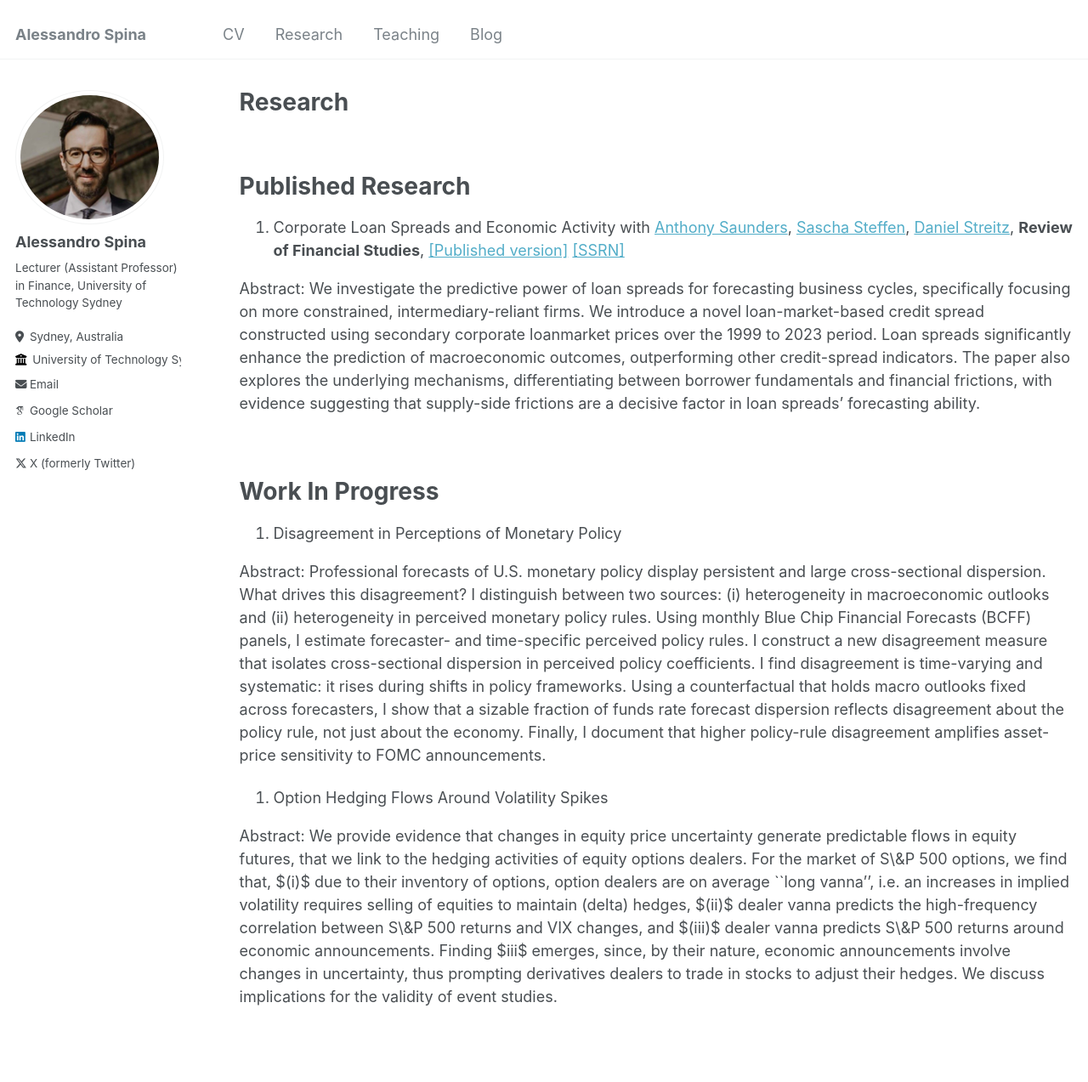
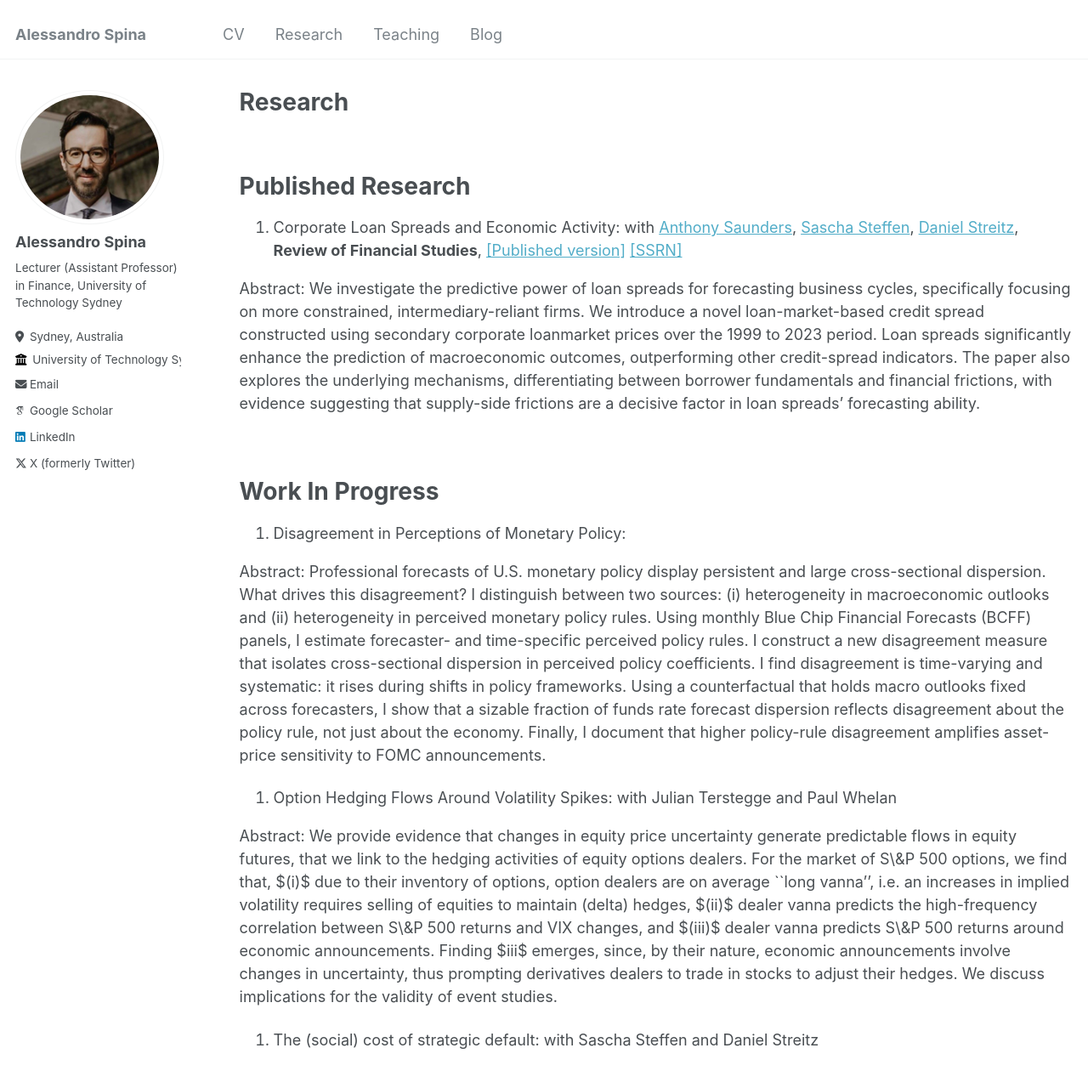
Before and after one commit to aspi6246/aspi6246.github.io, a Jekyll site: the page built from _pages/publications.md, in a window 1280 px wide and 1400 px high. Shown: the top 1273 px of the window at 85% size. Built offline with Jekyll 4.4.1, drawn with Linux system fonts in a browser that asks for light colours; some web fonts are replaced.

Commit message:
Update publications.md

```diff
--- a/_pages/publications.md
+++ b/_pages/publications.md
@@ -11,7 +11,7 @@ author_profile: true
 Published Research
 ======
 
-1. Corporate Loan Spreads and Economic Activity with [Anthony Saunders](https://www.stern.nyu.edu/faculty/bio/anthony-saunders), [Sascha Steffen](https://www.sascha-steffen.de/), [Daniel Streitz](https://sites.google.com/site/streitzdaniel/), **Review of Financial Studies**, [[Published version]](https://academic.oup.com/rfs/article/38/2/507/7918340?guestAccessKey=478e97d8-0d2f-481e-bb53-7669945bba3a&utm_source=authortollfreelink&utm_campaign=rfs&utm_medium=email) [[SSRN]](https://papers.ssrn.com/sol3/papers.cfm?abstract_id=3717358)
+1. Corporate Loan Spreads and Economic Activity: with [Anthony Saunders](https://www.stern.nyu.edu/faculty/bio/anthony-saunders), [Sascha Steffen](https://www.sascha-steffen.de/), [Daniel Streitz](https://sites.google.com/site/streitzdaniel/), **Review of Financial Studies**, [[Published version]](https://academic.oup.com/rfs/article/38/2/507/7918340?guestAccessKey=478e97d8-0d2f-481e-bb53-7669945bba3a&utm_source=authortollfreelink&utm_campaign=rfs&utm_medium=email) [[SSRN]](https://papers.ssrn.com/sol3/papers.cfm?abstract_id=3717358)
 
 Abstract: We investigate the predictive power of loan spreads for forecasting business cycles, specifically focusing on more constrained, intermediary-reliant firms. We introduce a novel loan-market-based credit spread constructed using secondary corporate loanmarket prices over the 1999 to 2023 period. Loan spreads significantly enhance the prediction of macroeconomic outcomes, outperforming other credit-spread indicators. The paper also explores the underlying mechanisms, differentiating between borrower fundamentals and financial frictions, with evidence suggesting that supply-side frictions are a decisive factor in loan spreads’ forecasting ability.
 
@@ -21,10 +21,12 @@ Abstract: We investigate the predictive power of loan spreads for forecasting bu
 Work In Progress
 ======
 
-1. Disagreement in Perceptions of Monetary Policy
+2. Disagreement in Perceptions of Monetary Policy:
 
 Abstract: Professional forecasts of U.S. monetary policy display persistent and large cross-sectional dispersion. What drives this disagreement? I distinguish between two sources: (i) heterogeneity in macroeconomic outlooks and (ii) heterogeneity in perceived monetary policy rules. Using monthly Blue Chip Financial Forecasts (BCFF) panels, I estimate forecaster- and time-specific perceived policy rules. I construct a new disagreement measure that isolates cross-sectional dispersion in perceived policy coefficients. I find disagreement is time-varying and systematic: it rises during shifts in policy frameworks. Using a counterfactual that holds macro outlooks fixed across forecasters, I show that a sizable fraction of funds rate forecast dispersion reflects disagreement about the policy rule, not just about the economy. Finally, I document that higher policy-rule disagreement amplifies asset-price sensitivity to FOMC announcements.
 
-2. Option Hedging Flows Around Volatility Spikes
+3. Option Hedging Flows Around Volatility Spikes: with Julian Terstegge and Paul Whelan
 
 Abstract:   We provide evidence that changes in equity price uncertainty generate predictable flows in equity futures, that we link to the hedging activities of equity options dealers. For the market of S\&P 500 options, we find that, $(i)$ due to their inventory of options, option dealers are on average ``long vanna'', i.e. an increases in implied volatility requires selling of equities to maintain (delta) hedges, $(ii)$ dealer vanna predicts the high-frequency correlation between S\&P 500 returns and VIX changes, and $(iii)$ dealer vanna predicts S\&P 500 returns around economic announcements. Finding $iii$ emerges, since, by their nature, economic announcements involve changes in uncertainty, thus prompting derivatives dealers to trade in stocks to adjust their hedges. We discuss implications for the validity of event studies.
+
+4.  The (social) cost of strategic default: with Sascha Steffen and Daniel Streitz
```
